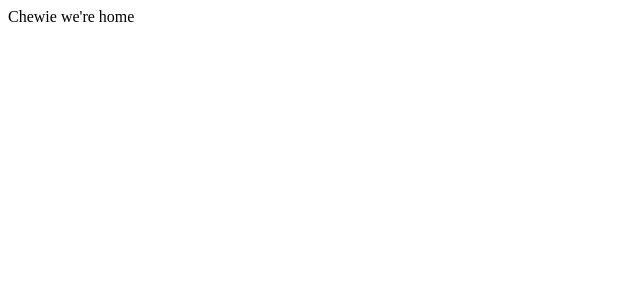
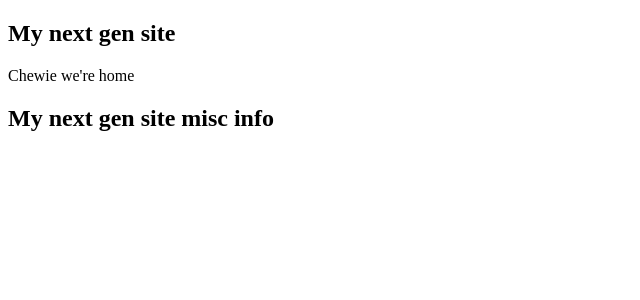
Before and after one commit to Vlad1m1ru5/next-gen-site, a Next.js app: page / in a window 1280 px wide. Shown: the top 300 px of the page, without its empty margins (0-640 px from the left). Built offline with nearby package versions, Linux system fonts and the light colour scheme.

Commit message:
develop
run application layout

```diff
--- /dev/null
+++ b/components/footer.tsx
@@ -0,0 +1,10 @@
+import React from 'react'
+
+const Footer: React.FunctionComponent = ({ children }) => (
+  <footer>
+    <h2>My next gen site misc info</h2>
+    {children}
+  </footer>
+)
+
+export default Footer
--- /dev/null
+++ b/components/header.tsx
@@ -0,0 +1,10 @@
+import React from 'react'
+
+const Header: React.FunctionComponent = ({ children }) => (
+  <header>
+    <h2>My next gen site</h2>
+    {children}
+  </header>
+)
+
+export default Header
--- /dev/null
+++ b/components/main.tsx
@@ -0,0 +1,9 @@
+import React from 'react'
+
+const Main: React.FunctionComponent = ({ children }) => (
+  <main>
+    {children}
+  </main>
+)
+
+export default Main
--- a/pages/_app.tsx
+++ b/pages/_app.tsx
@@ -1,9 +1,20 @@
 import React from 'react'
 import { AppProps } from 'next/app'
+import Head from 'next/head'
+import Header from 'components/header'
+import Footer from 'components/footer'
+import Main from 'components/main'
 
 const NextGenSiteApp: React.FunctionComponent<AppProps> = ({ Component, pageProps }) => (
   <>
-    <Component {...pageProps}/>
+  <Head>
+    <title>Next Gen Site</title>
+  </Head>
+    <Header />
+    <Main>
+      <Component {...pageProps}/>
+    </Main>
+    <Footer />
   </>
 )
 
```
Also changed, not shown: tsconfig.json (+6 -2 lines), 1 other file (tests, documents, lock files or other folders).
